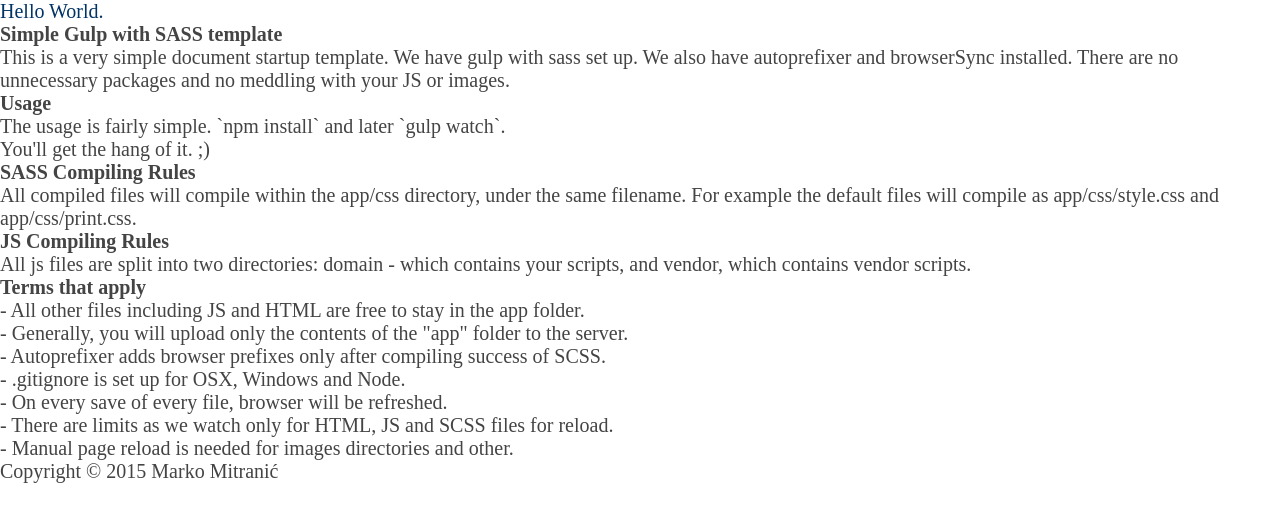
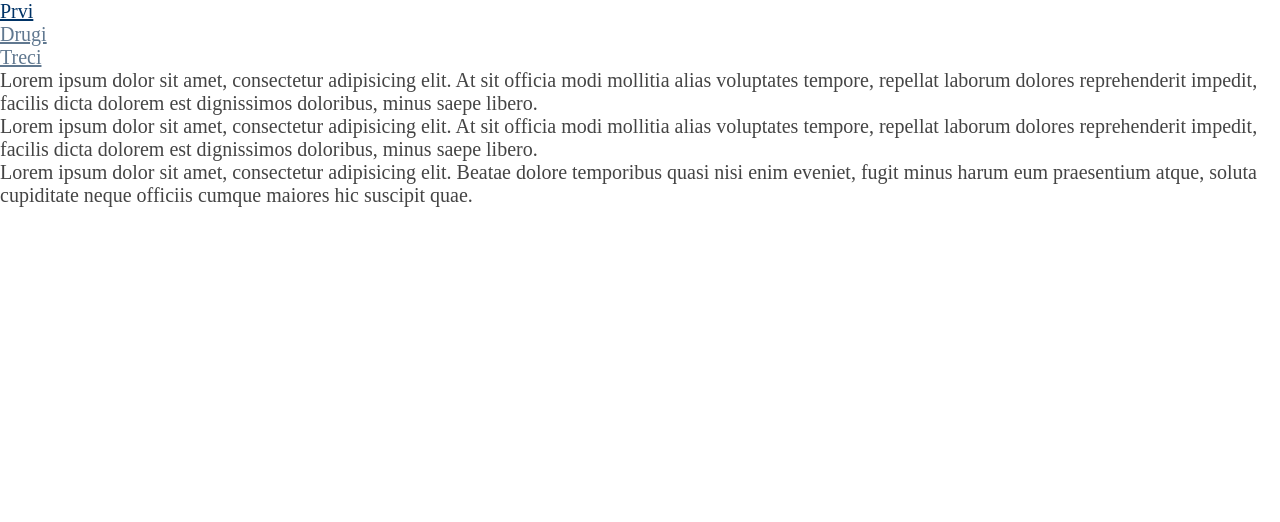
Before and after one commit to Dorcolac/WB0318, a plain HTML site: page app/index.html in a window 1280 px wide. Drawn offline with nearby package versions, Linux system fonts and the light colour scheme; files that its build step writes are made by us from their sources.

Commit message:
dodate varijable, extend i mixin

```diff
--- a/app/index.html
+++ b/app/index.html
@@ -6,39 +6,19 @@
 	<link rel="stylesheet" href="css/style.css">
 </head>
 <body>
+	<nav>
+		<ul>
+			<li><a href="">Prvi</a></li>
+			<li><a href="">Drugi</a></li>
+			<li><a href="">Treci</a></li>
+		</ul>
+	</nav>
 
-	<header>
-		<a id="logo">Hello World.</a>
-	</header>
+	<p><span>Lorem ipsum</span> dolor sit amet, consectetur adipisicing elit. At sit officia modi mollitia alias voluptates tempore, <span>repellat laborum</span> dolores reprehenderit impedit, facilis dicta dolorem est dignissimos doloribus, minus saepe libero.</p>
 
-	<main>
-		<h1><span>Simple</span> Gulp with SASS template</h1>
-		<p>This is a very simple document startup template. We have gulp with sass set up. We also have autoprefixer and browserSync installed. There are no unnecessary packages and no meddling with your JS or images.</p>
 
-		<h2>Usage</h2>
-		<p>The usage is fairly simple. `npm install` and later `gulp watch`.<br>You'll get the hang of it. ;)</p>
+	<div><span>Lorem ipsum</span> dolor sit amet, consectetur adipisicing elit. At sit officia modi mollitia alias voluptates tempore, <span>repellat laborum</span> dolores <span>reprehenderit impedit</span>, facilis dicta dolorem est dignissimos doloribus, minus saepe libero.</div>
 
-		<h2>SASS Compiling Rules</h2>
-		<p>All compiled files will compile within the app/css directory, under the same filename. For example the default files will compile as app/css/style.css and app/css/print.css.</p>
-
-		<h2>JS Compiling Rules</h2>
-		<p>All js files are split into two directories: domain - which contains your scripts, and vendor, which contains vendor scripts.</p>
-
-		<h2>Terms that apply</h2>
-		<ol>
-			<li>- All other files including JS and HTML are free to stay in the app folder.</li>
-			<li>- Generally, you will upload only the contents of the "app" folder to the server.</li>
-			<li>- Autoprefixer adds browser prefixes only after compiling success of SCSS.</li>
-			<li>- .gitignore is set up for OSX, Windows and Node.</li>
-			<li>- On every save of every file, browser will be refreshed.</li>
-			<li>- There are limits as we watch only for HTML, JS and SCSS files for reload.</li>
-			<li>- Manual page reload is needed for images directories and other.</li>
-		</ol>
-	</main>
-
-	<footer>Copyright &copy; 2015 Marko Mitranić</footer>
-
-	<script type="text/javascript" src="scripts/vendor.js"></script>
-	<script type="text/javascript" src="scripts/scripts.min.js"></script>
+	<div>Lorem ipsum dolor sit amet, consectetur adipisicing elit. Beatae dolore temporibus quasi nisi enim eveniet, fugit minus harum eum praesentium atque, soluta cupiditate neque officiis cumque maiores hic suscipit quae.</div>
 </body>
 </html>
--- a/scss/global.scss
+++ b/scss/global.scss
@@ -1,2 +1,12 @@
 $glavna_boja: #15a8a0;
 $sporedna_boja: #592214;
+
+%em {
+	background-color: green;
+	border: 10px solid red;
+}
+
+@mixin strong($value) {
+	color: $value;
+	text-decoration: underline;
+}
--- /dev/null
+++ b/scss/nikola.scss
@@ -0,0 +1,23 @@
+// nav {
+// 	@extend %glavna_pozadina;
+// 	ul {
+// 		li {
+// 			a {
+// 				text-decoration: none;
+// 				color: $glavna_boja;
+// 			}
+// 		}
+// 	}
+// }
+
+// p span {
+// 	@include strong(yellow);
+// }
+
+// div span {
+// 	@include strong(red);
+// }
+
+// div {
+// 	@extend %em;
+// }
--- a/scss/style.scss
+++ b/scss/style.scss
@@ -4,3 +4,4 @@
 @import "danica";
 @import "kristina";
 @import "igor";
+@import "nikola";
```
